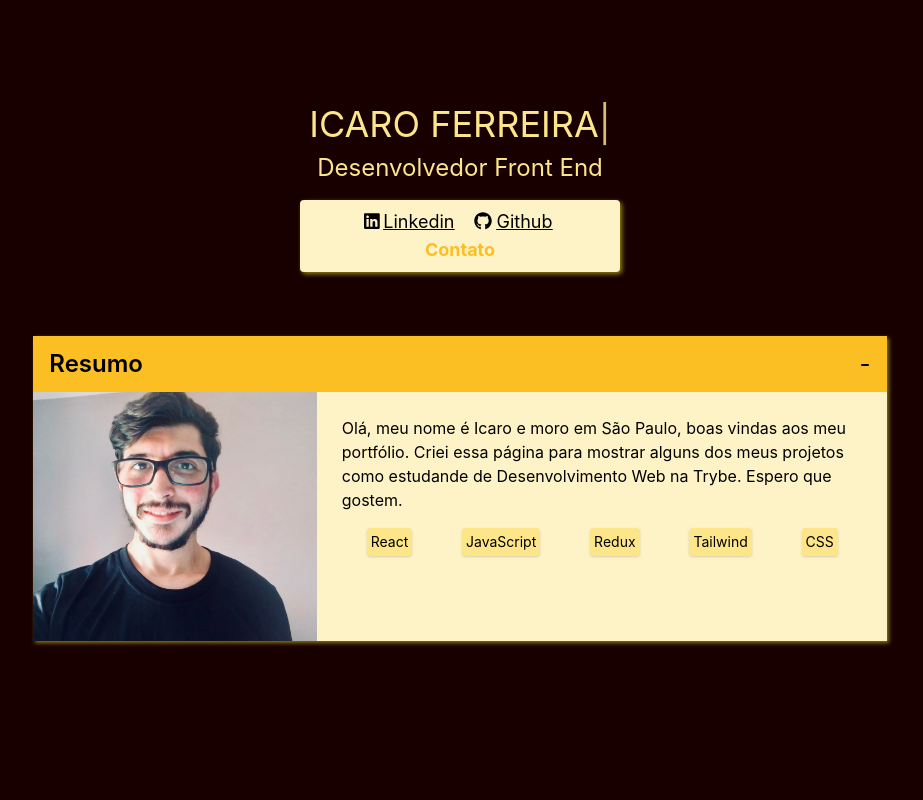
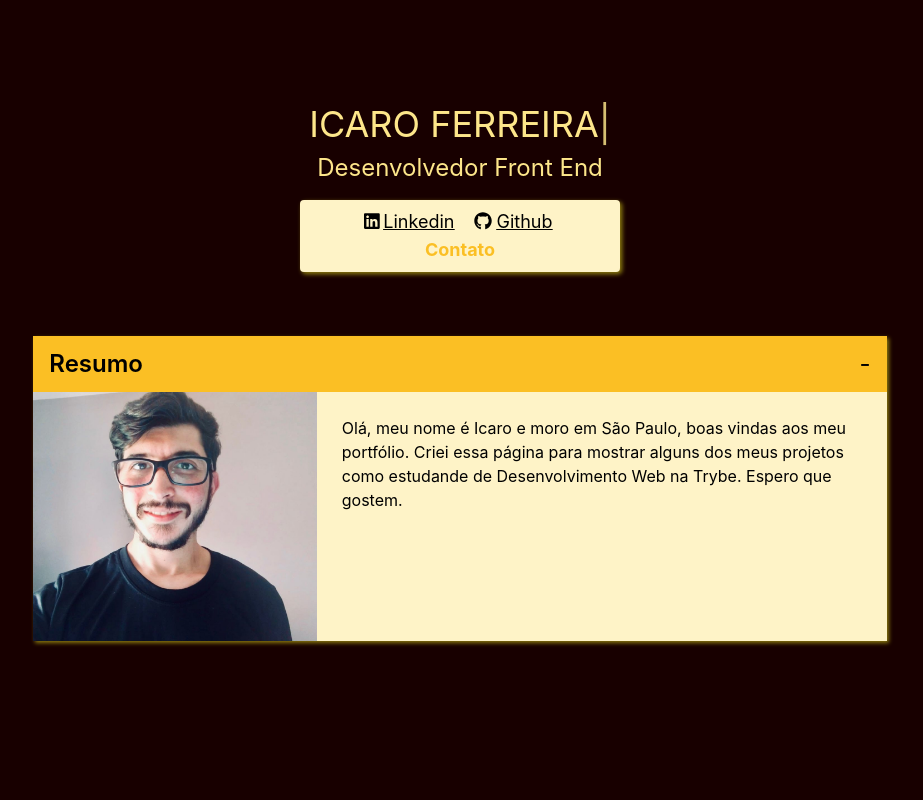
Before and after one commit to icarofgomes/icarofgomes.github.io, a React (Create React App) app: page / in a window 1280 px wide. Shown: the top 800 px of the page, without its empty margins (180-1103 px from the left). Built offline with nearby package versions, Linux system fonts and the light colour scheme.

Commit message:
Adjustment on the Abstract field

```diff
--- a/src/components/card-box/CardBox.jsx
+++ b/src/components/card-box/CardBox.jsx
@@ -31,6 +31,9 @@ function CardBox({
               />
               <div className="md:flex-column md:p-4 md:flex-grow ">
                 <div className="text-left p-2">{ description }</div>
+                { !bodyDisplay
+                  &&
+                  <div className="flex flex-col">
                     <div className="mb-4 md:mb-2">
                       <ul className="text-center mx-auto flex justify-around md:p-2">
                         { techs.map((tech, i) => (
@@ -40,8 +43,6 @@ function CardBox({
                         ))}
                       </ul>
                     </div>
-                { !bodyDisplay
-                  &&
                     <div className="flex justify-around">
                       <a
                         href={ github }
@@ -60,6 +61,7 @@ function CardBox({
                         Visitar
                       </a>
                     </div>
+                  </div>
                 }
               </div>
             </div>
```
Lines whose indentation alone changed are shown as unchanged.
